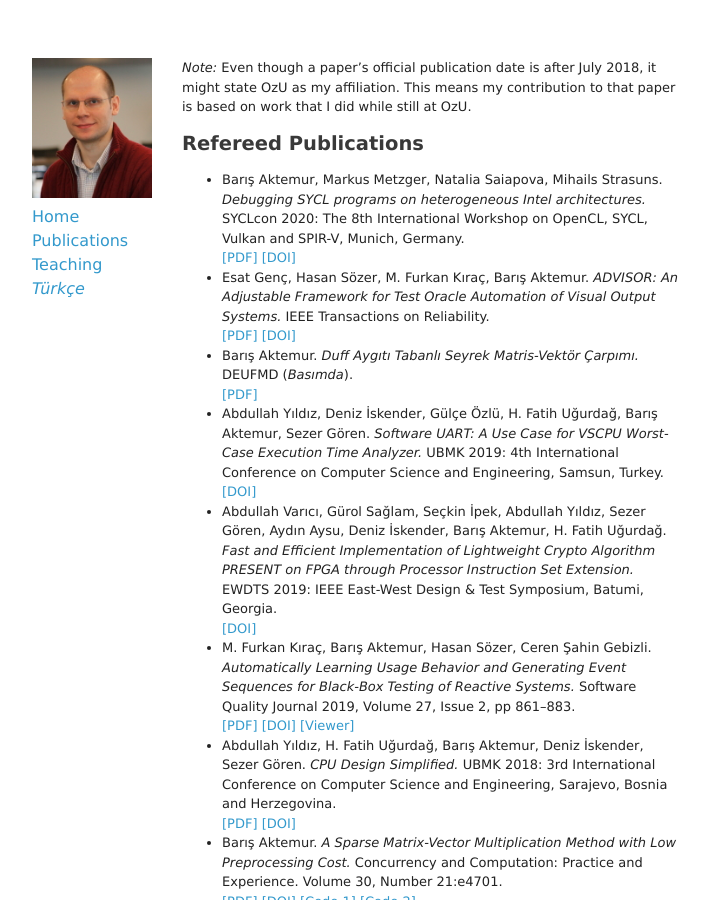
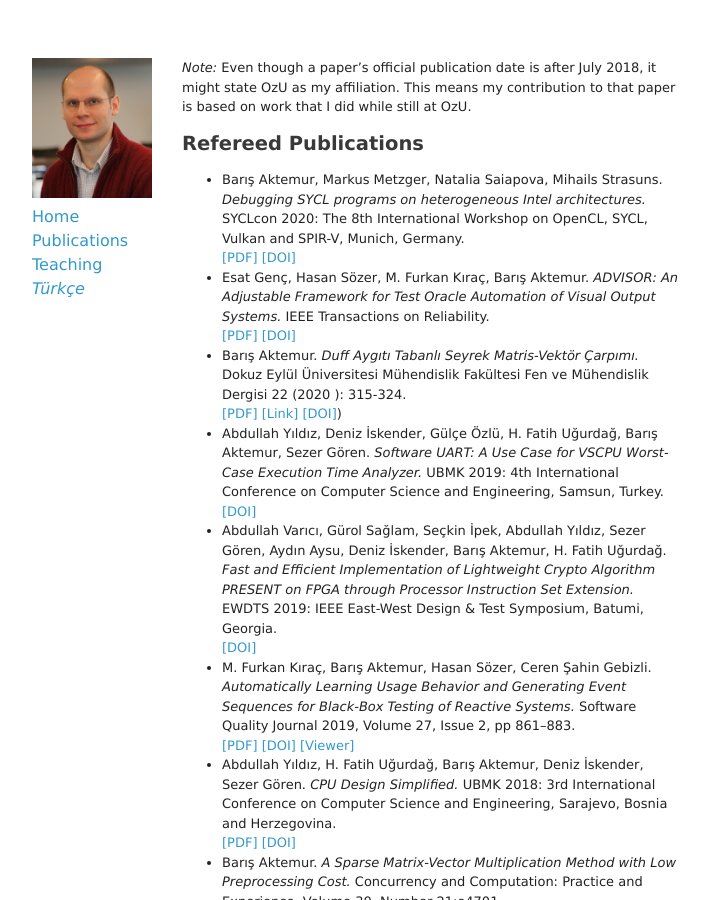
Before and after one commit to aktemur/aktemur.github.io, a Jekyll site: the page built from publications.md, in a window 1280 px wide and 900 px high. Shown: the whole window, without its empty margins (283-992 px from the left). Built offline with Jekyll 4.4.1, drawn with Linux system fonts in a browser that asks for light colours.

Commit message:
Update DEUFMD pub.

```diff
--- a/publications.md
+++ b/publications.md
@@ -18,8 +18,10 @@ to that paper is based on work that I did while still at OzU.
   [[DOI]](https://doi.org/10.1109/TR.2019.2957507)
 * Barış Aktemur.
   _Duff Aygıtı Tabanlı Seyrek Matris-Vektör Çarpımı._
-  DEUFMD (_Basımda_).
+  Dokuz Eylül Üniversitesi Mühendislik Fakültesi Fen ve Mühendislik Dergisi 22 (2020 ): 315-324.
   [[PDF]](data/deu-fmd.pdf)
+  [[Link]](https://dergipark.org.tr/tr/pub/deumffmd/issue/54215/518263)
+  [[DOI]](https://doi.org/10.21205/deufmd.2020226501))
 * Abdullah Yıldız, Deniz İskender, Gülçe Özlü, H. Fatih Uğurdağ, Barış Aktemur, Sezer Gören.
   _Software UART: A Use Case for VSCPU Worst-Case Execution Time Analyzer._
   UBMK 2019: 4th International Conference on Computer Science and Engineering, Samsun, Turkey.
```
Also changed, not shown: 1 other file.
